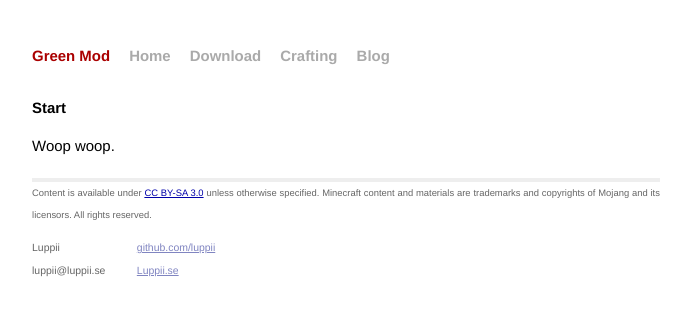
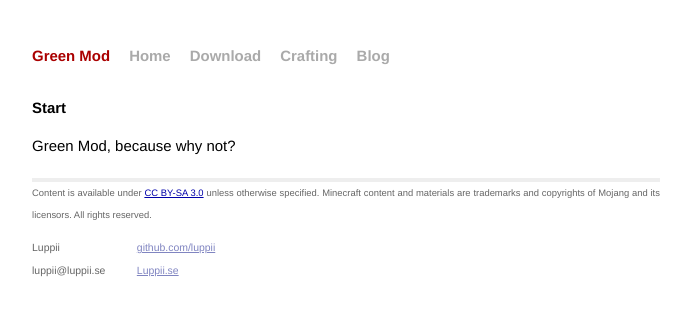
Before and after one commit to aiqueneldar/GreenMod, a Jekyll site: the page built from index.html, in a window 1280 px wide. Shown: the top 330 px of the page, without its empty margins (294-985 px from the left). Built offline with Jekyll 4.4.1, drawn with Linux system fonts in a browser that asks for light colours; nearby versions of some CDN libraries; Markdown is read by kramdown in place of the engine named in the settings.

Commit message:
Update index.html

```diff
--- a/index.html
+++ b/index.html
@@ -1,10 +1,10 @@
 ---
 layout: default
-title: Index
+title: Green Mod - Start
 base_url: "./"
 ---
 
 <div id="home">
   <h1>Start</h1>
-  <p>Woop woop.</p>
+  <p>Green Mod, because why not?</p>
 </div>
```
